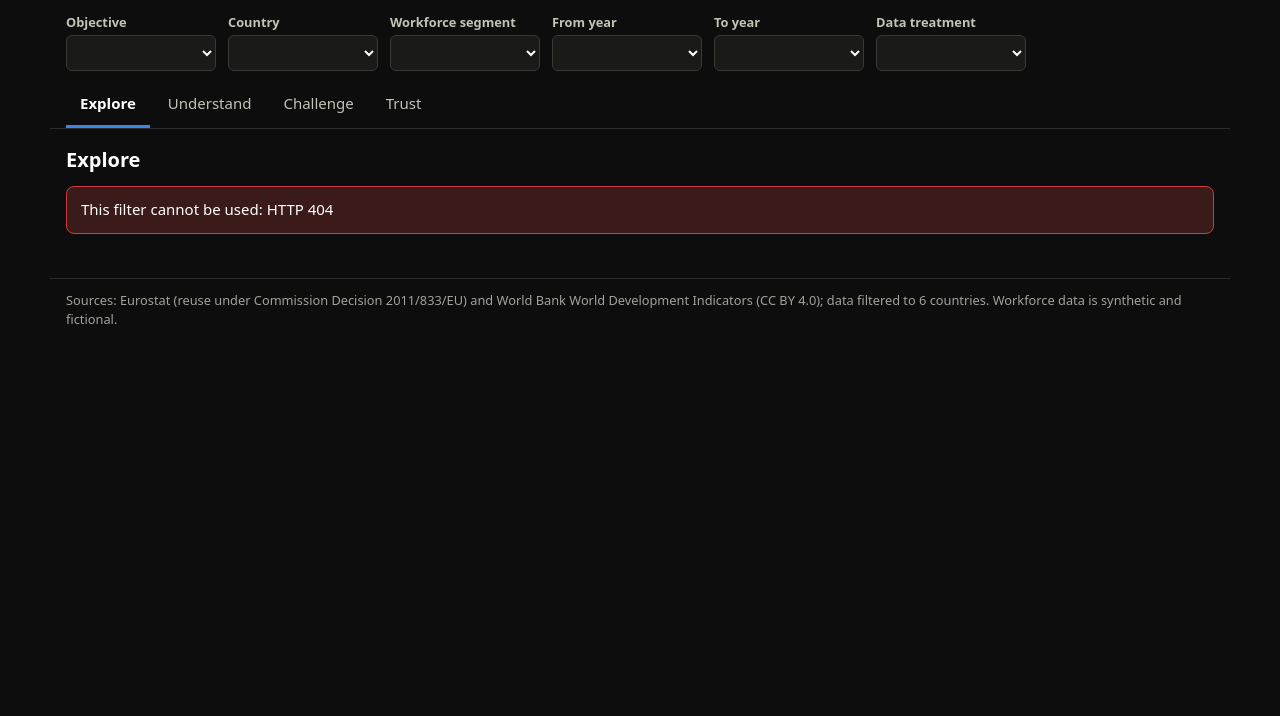
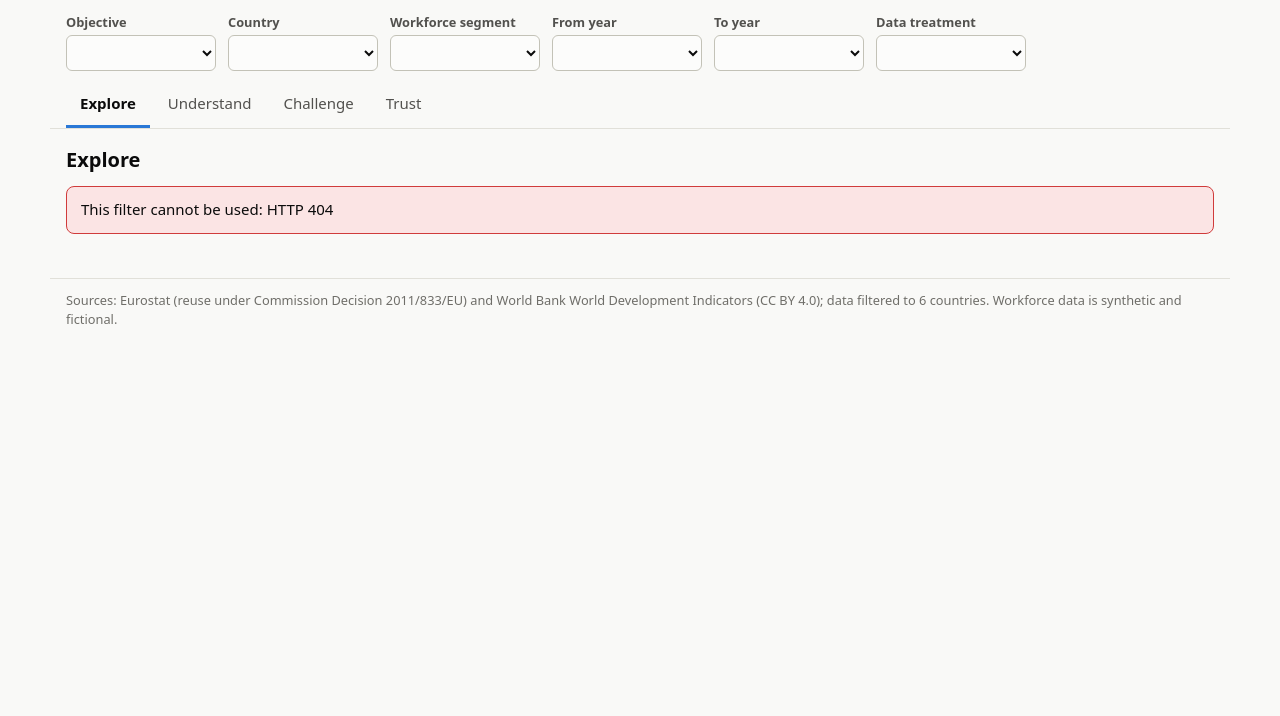
Before and after one commit to Bishoy-Mokhless/Agentic-Engineering-Assessment, a plain HTML site: page dashboard/index.html in a window 1280 px wide. Shown: the part 84-800 px from the top of the page. Drawn offline with Linux system fonts and the dark colour scheme; no server answers.

Commit message:
Remove dashboard dark mode (D-83)
The dashboard always uses the light theme, whatever the OS setting.

Co-Authored-By: Claude Opus 5.5 <noreply@anthropic.com>

```diff
--- a/dashboard/style.css
+++ b/dashboard/style.css
@@ -1,4 +1,4 @@
-/* Dashboard styles. Colours are defined once as tokens and swapped for dark mode.
+/* Dashboard styles. Colours are defined once as tokens. Light theme only (D-83: dark mode removed).
    Palette: validated categorical order (dataviz reference palette), status colours reserved for status. */
 
 :root {
@@ -29,33 +29,6 @@
   --warning-bg: #fdf1d3;
   --critical-bg: #fbe4e4;
   --neutral-bg: #efeee9;
-}
-
-@media (prefers-color-scheme: dark) {
-  :root:not([data-theme="light"]) {
-    color-scheme: dark;
-    --page: #0d0d0d;
-    --surface: #1a1a19;
-    --text: #ffffff;
-    --text-2: #c3c2b7;
-    --muted: #a3a29a;
-    --grid: #2c2c2a;
-    --axis: #383835;
-    --border: rgba(255, 255, 255, 0.12);
-    --accent: #3987e5;
-    --focus: #6da7ec;
-    --band: rgba(57, 135, 229, 0.22);
-    --c-GR: #3987e5;
-    --c-RO: #d95926;
-    --c-PL: #199e70;
-    --c-IT: #c98500;
-    --c-IE: #d55181;
-    --c-BG: #008300;
-    --good-bg: #16301a;
-    --warning-bg: #3a2f10;
-    --critical-bg: #3b1a1a;
-    --neutral-bg: #262624;
-  }
 }
 
 * { box-sizing: border-box; }
```
Also changed, not shown: 1 other file.
